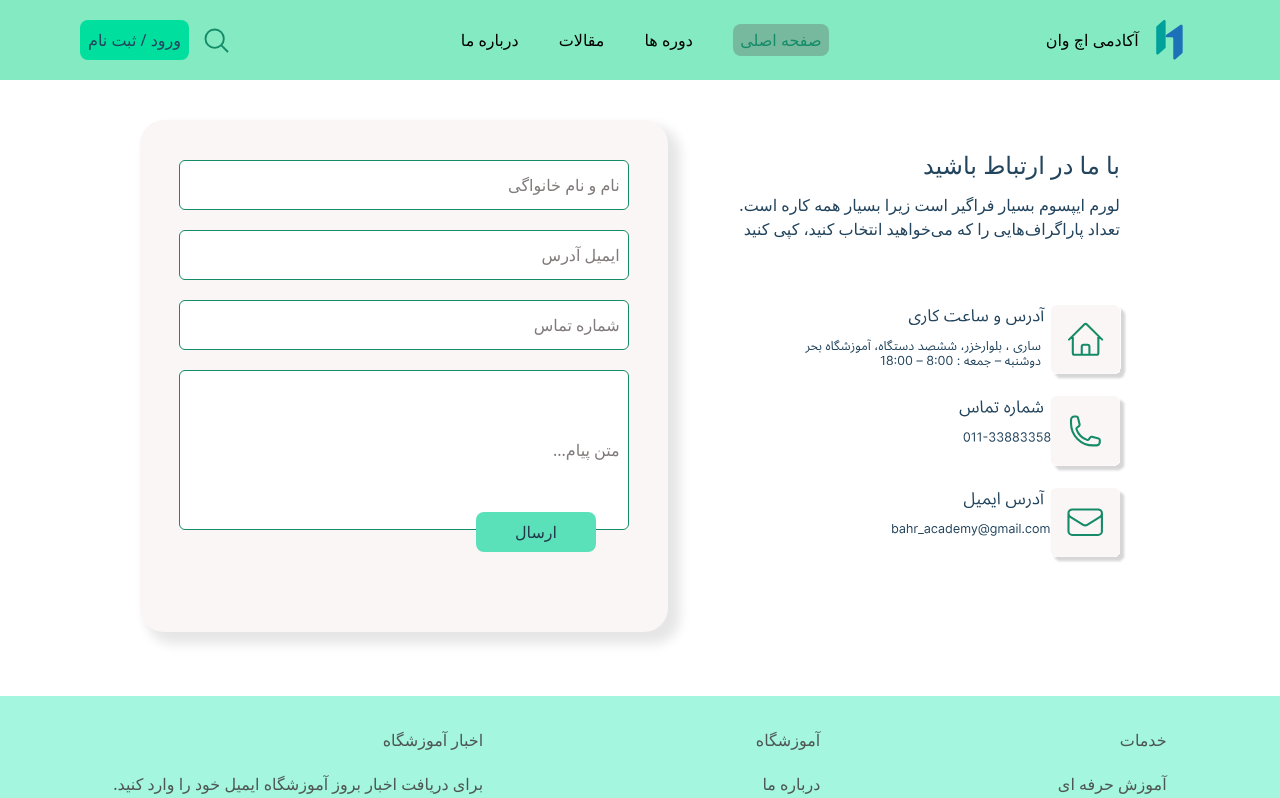
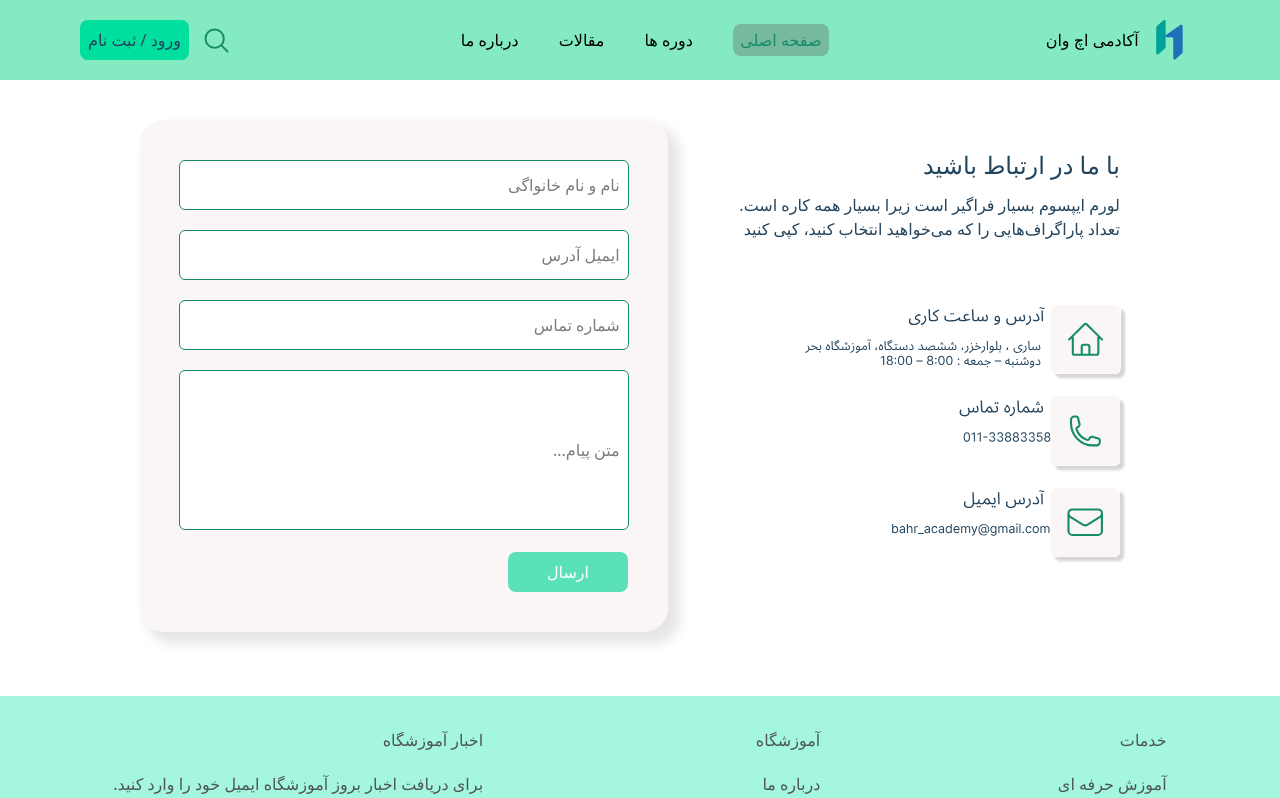
Before and after one commit to amin-bakhshande/Behshahr, a React (Vite) app: page /about in a window 1280 px wide. Shown: the top 798 px of the page. Built offline with nearby package versions, Linux system fonts and the light colour scheme.

Commit message:
design avalie

```diff
--- a/src/components/AboutForm/index.jsx
+++ b/src/components/AboutForm/index.jsx
@@ -42,7 +42,7 @@ const AboutForm = () => {
 
                 <button
                   class="w-[120px] h-[40px]
-                                     text-[#21394B] bg-BgGreen rounded-lg absolute right-[4.5rem] bottom-20"
+                                     text-white bg-BgGreen rounded-lg absolute right-[2.5rem] bottom-10"
                 >
                   ارسال
                 </button>
```
